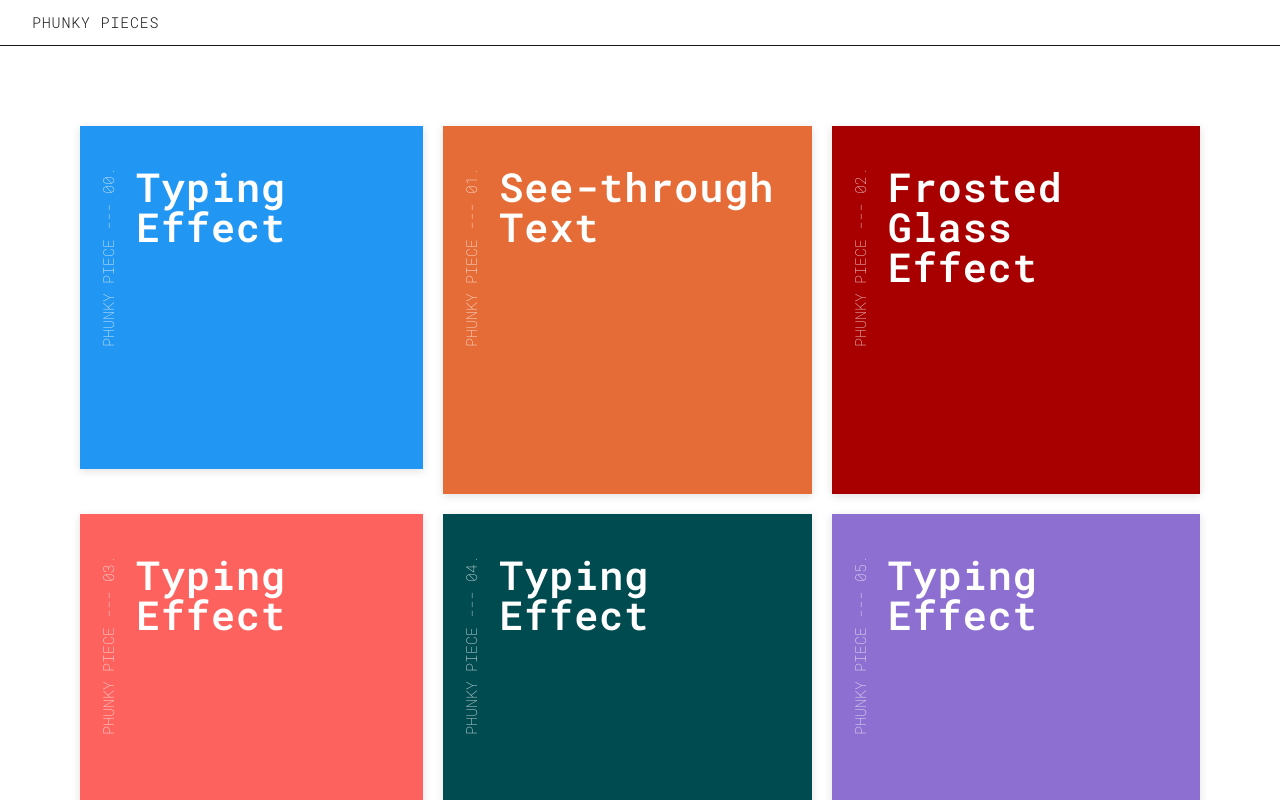
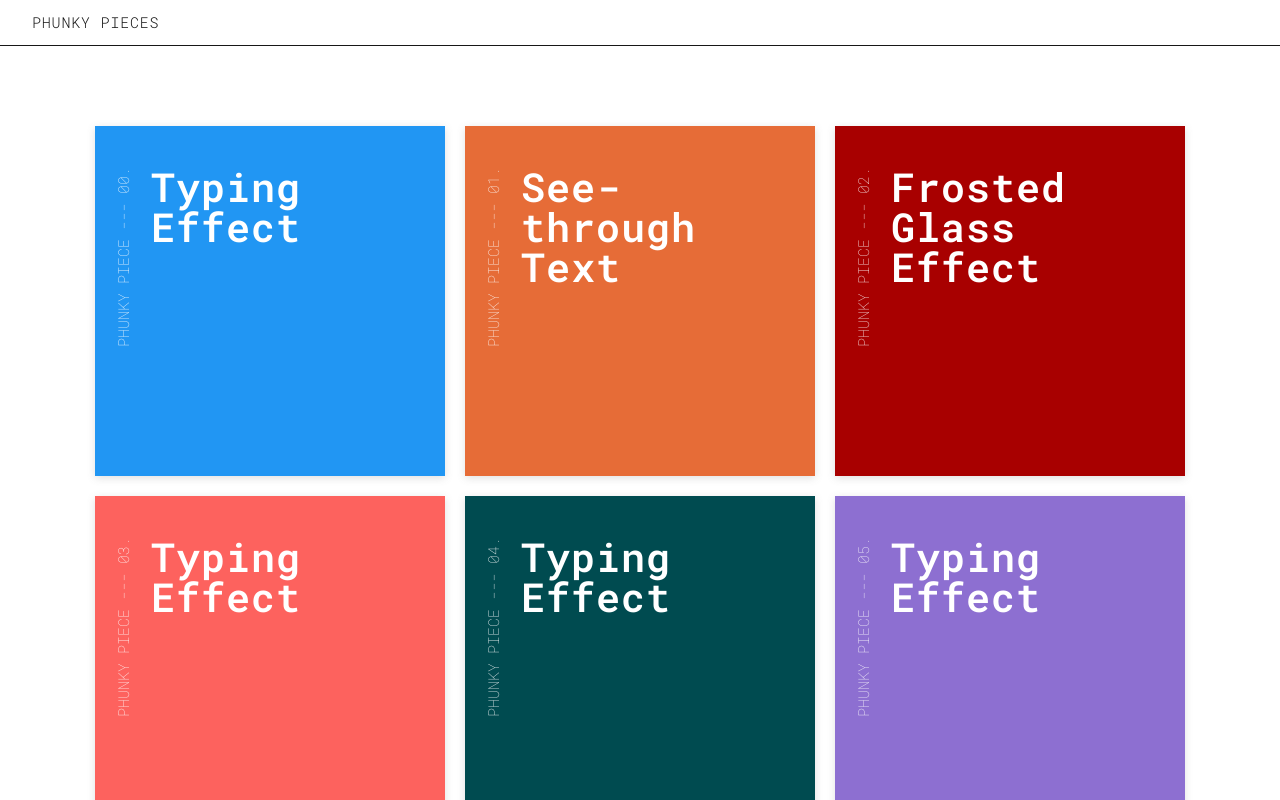
Before and after one commit to soportas/phunky-pieces, a Next.js app: page / in a window 1280 px wide. Shown: the top 800 px of the page. Built offline with nearby package versions, Linux system fonts and the light colour scheme.

Commit message:
Fix up home page grid

```diff
--- a/components/gridItem.module.css
+++ b/components/gridItem.module.css
@@ -1,15 +1,18 @@
 .gridContainer {
   display: grid;
-  grid-template-columns: auto auto auto;
+  grid-template-columns: repeat(auto-fit, minmax(350px, max-content));
   grid-gap: 20px;
+  padding: initial;
+  justify-content: center;
 }
 
 .gridItem {
   display: flex;
   flex-direction: row;
   align-items: center;
+  height: 350px;
+  width: 350px;
   padding: 40px 20px 20px;
-  aspect-ratio: 1;
   color: white;
   border: 1px solid white;
   box-shadow: rgba(99, 99, 99, 0.2) 0px 2px 8px 0px;
--- a/components/gridItem.tsx
+++ b/components/gridItem.tsx
@@ -1,6 +1,5 @@
 import Link from "next/link";
 import styles from "./gridItem.module.css";
-import utilStyles from "../styles/utils.module.css";
 
 function GridItem({ index, title, link, color }: GridItemProps) {
   return (
```
